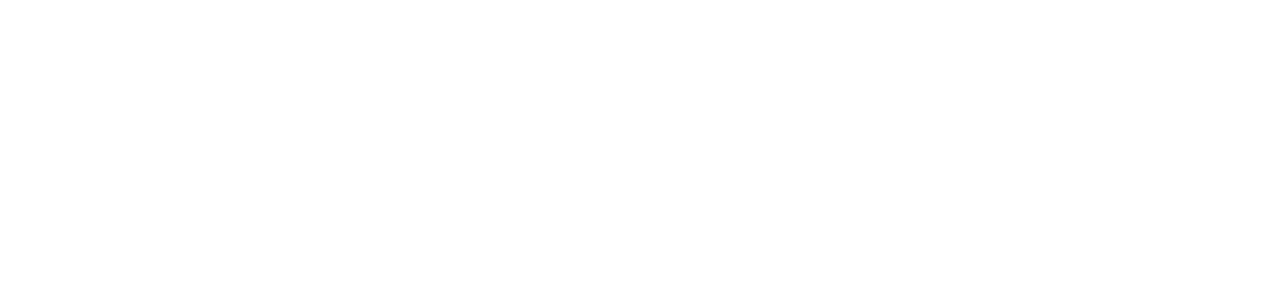
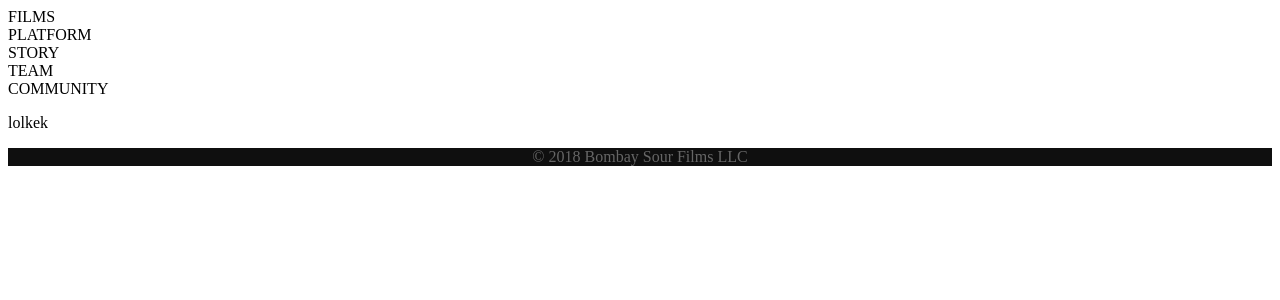
Before and after one commit to AlloizCom/BombaySour-Front, an Angular app: page / in a window 1280 px wide. Shown: the top 300 px of the page. Built offline with nearby package versions, Linux system fonts and the light colour scheme.

Commit message:
header and footer connection

```diff
--- a/src/app/app.component.css
+++ b/src/app/app.component.css
@@ -0,0 +1,4 @@
+body{
+  margin: 0;
+  padding: 0;
+}
--- a/src/app/app.component.html
+++ b/src/app/app.component.html
@@ -1 +1,4 @@
+<app-header></app-header>
 <router-outlet></router-outlet>
+<p>lolkek</p>
+<app-footer></app-footer>
--- a/src/app/app.component.ts
+++ b/src/app/app.component.ts
@@ -3,7 +3,7 @@
 @Component({
   selector: 'app-root',
   templateUrl: './app.component.html',
-  styleUrls: ['./app.component.css']
+  styleUrls: ['./app.component.css'],
 })
 export class AppComponent {
   title = 'bombay-sour';
--- a/src/app/app.module.ts
+++ b/src/app/app.module.ts
@@ -5,6 +5,7 @@
 import {RouterModule} from "@angular/router";
 import {GlobalImportsModule} from "../shared/global-imports/global-imports.module";
 import {AdminModule} from "./admin/admin.module";
+import {SharedModule} from "./shared/shared.module";
 
 @NgModule({
   declarations: [
@@ -13,7 +14,8 @@
   imports: [
     GlobalImportsModule,// add all necessary imports there, if they are useful in different modules
     RouterModule.forRoot(mainRoutes, {useHash: true}),
-    AdminModule
+    AdminModule,
+    SharedModule
   ],
   providers: [],
   bootstrap: [AppComponent],
--- a/src/app/content/film/film.component.html
+++ /dev/null
@@ -1,3 +0,0 @@
-<p>
-  film works!
-</p>
--- a/src/app/shared/shared.module.ts
+++ b/src/app/shared/shared.module.ts
@@ -1,12 +1,15 @@
-import { NgModule } from '@angular/core';
+import {CUSTOM_ELEMENTS_SCHEMA, NgModule} from '@angular/core';
 import { CommonModule } from '@angular/common';
 import { HeaderComponent } from './header/header.component';
 import { FooterComponent } from './footer/footer.component';
+import {GlobalImportsModule} from "../../shared/global-imports/global-imports.module";
 
 @NgModule({
   imports: [
-    CommonModule
+    GlobalImportsModule
   ],
-  declarations: [HeaderComponent, FooterComponent]
+  declarations: [HeaderComponent, FooterComponent],
+  schemas:[CUSTOM_ELEMENTS_SCHEMA],
+  exports:[HeaderComponent,FooterComponent]
 })
 export class SharedModule { }
```
